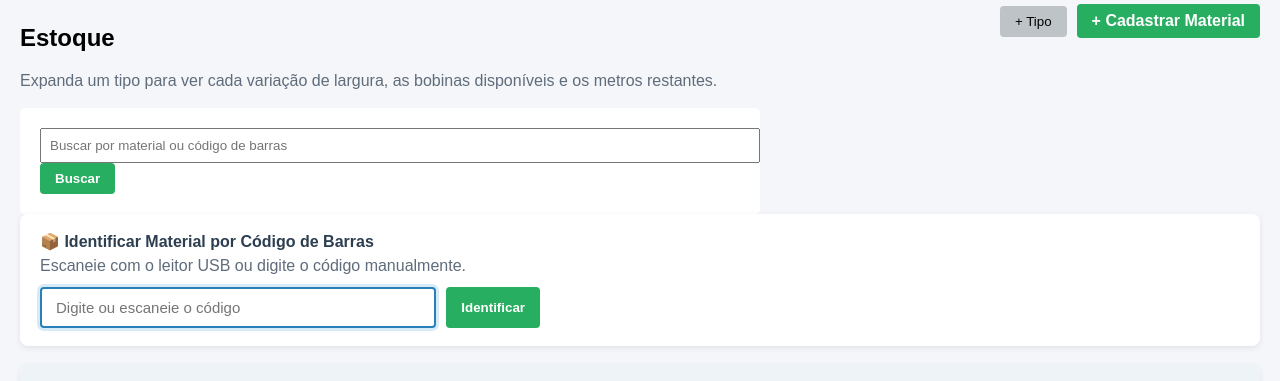
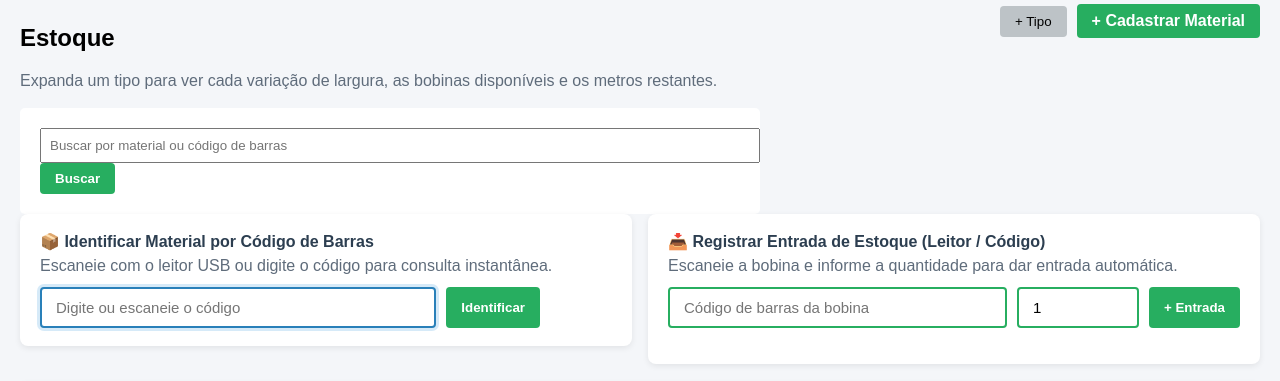
Before and after one commit to brenotales1/sistema-pedidos, a Flask app: page /estoque in a window 1280 px wide. Shown: the part 149-530 px from the top of the page. Run offline with Flask 3, Linux system fonts and the light colour scheme; a user stored in the database is signed in.

Commit message:
feat(ui): adiciona painel de entrada de estoque por codigo de barras (Sprint 2)

```diff
--- a/static/css/estoque.css
+++ b/static/css/estoque.css
@@ -331,3 +331,53 @@
     from { opacity: 0; transform: translateY(-4px); }
     to { opacity: 1; transform: translateY(0); }
 }
+
+
+.codigo-barras-painel{
+    display:grid;
+    grid-template-columns: repeat(auto-fit, minmax(320px, 1fr));
+    gap:16px;
+    margin-bottom:18px;
+}
+
+.entrada-codigo-barras{
+    background:white;
+    border-radius:8px;
+    padding:18px 20px;
+    box-shadow:0 2px 6px rgba(0,0,0,0.08);
+}
+
+.entrada-codigo-barras h3{
+    margin:0 0 6px;
+    font-size:16px;
+    color:#2c3e50;
+}
+
+.entrada-input-grupo{
+    display:flex;
+    gap:10px;
+    margin-top:12px;
+    flex-wrap:wrap;
+    background:transparent;
+    padding:0;
+    max-width:none;
+    box-shadow:none;
+}
+
+.entrada-input-grupo input{
+    padding:10px 14px;
+    border:2px solid #27ae60;
+    border-radius:4px;
+    font-size:15px;
+    outline:none;
+}
+
+.entrada-input-grupo input:focus{
+    border-color:#1e8449;
+    box-shadow:0 0 0 3px rgba(39, 174, 96, 0.2);
+}
+
+.entrada-input-grupo input[type="text"]{
+    flex:1;
+    min-width:180px;
+}
--- a/templates/estoque/lista.html
+++ b/templates/estoque/lista.html
@@ -46,9 +46,10 @@
     {% endif %}
 </form>
 
+<div class="codigo-barras-painel">
     <div class="identificar-codigo-barras">
         <h3>📦 Identificar Material por Código de Barras</h3>
-<p class="estoque-subtitle">Escaneie com o leitor USB ou digite o código manualmente.</p>
+        <p class="estoque-subtitle">Escaneie com o leitor USB ou digite o código para consulta instantânea.</p>
         <div class="identificar-input-grupo">
             <input
                 type="text"
@@ -61,6 +62,34 @@
             <button class="btn" type="button" id="btn-identificar">Identificar</button>
         </div>
         <div id="resultado-codigo-barras"></div>
+    </div>
+
+    <div class="entrada-codigo-barras">
+        <h3>📥 Registrar Entrada de Estoque (Leitor / Código)</h3>
+        <p class="estoque-subtitle">Escaneie a bobina e informe a quantidade para dar entrada automática.</p>
+        <form class="entrada-input-grupo" method="post" action="{{ url_for('estoque.entrada_estoque') }}">
+            <input
+                type="text"
+                name="codigo_barras"
+                id="input-entrada-codigo"
+                placeholder="Código de barras da bobina"
+                aria-label="Código de barras para entrada"
+                required
+            >
+            <input
+                type="number"
+                name="quantidade_bobinas"
+                value="1"
+                min="1"
+                step="1"
+                aria-label="Quantidade de bobinas"
+                title="Quantidade de bobinas (50m cada)"
+                style="max-width: 90px;"
+                required
+            >
+            <button class="btn" type="submit">+ Entrada</button>
+        </form>
+    </div>
 </div>
 
 {% if busca and not secoes|selectattr("itens")|list %}
```
Lines whose indentation alone changed are shown as unchanged.
